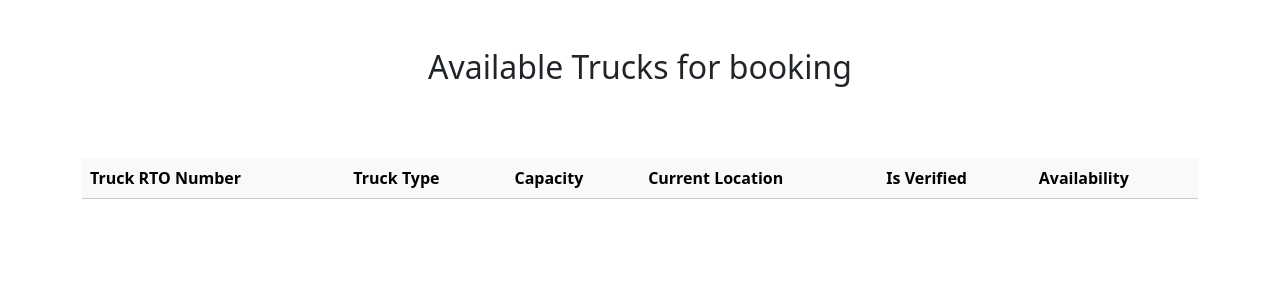
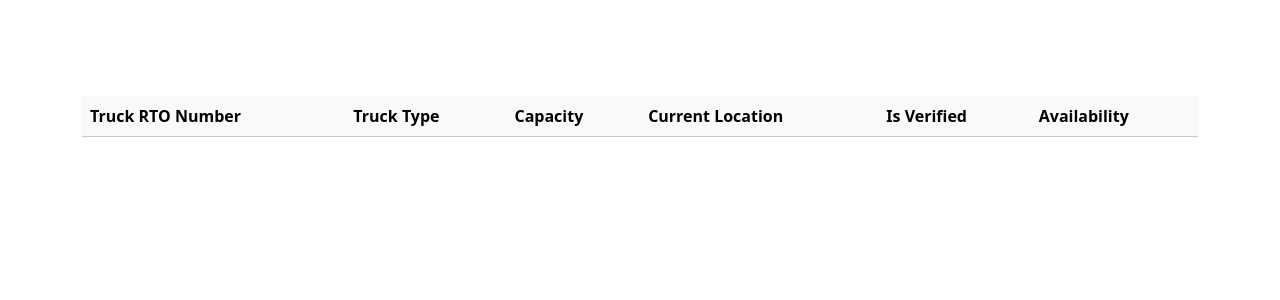
Before and after one commit to Niharipriya/Vahana_mitra.github.io, a Flask app: page /booking in a window 1280 px wide. Shown: the part 56-356 px from the top of the page. Run offline with Flask 3, Linux system fonts and the light colour scheme; data comes from the database, SQL or seed files in the repository; lists and menus that the app fills with data are empty; some libraries are stand-ins or nearby versions.

Commit message:
few changes

```diff
--- a/main.py
+++ b/main.py
@@ -40,11 +40,11 @@ def create_table():
         db.session.add(user)
         db.session.commit()
 
-@app.route("/tabs")
-def view_tabs():
-    truck = Truck.query.all()
-    load = Load.query.all()
-    return render_template("tabs.html", trucks=truck, loads=load)
+# @app.route("/tabs")
+# def view_tabs():
+#     truck = Truck.query.all()
+#     load = Load.query.all()
+#     return render_template("tabs.html", trucks=truck, loads=load)
 
 @login_manager.user_loader
 def load_user(user_id):
@@ -138,8 +138,7 @@ def profile():
                 fullname = signup_form.fullname.data,
                 password_hash = hashed_password,
                 email = signup_form.email.data,
-                phone = request.form.get('full_phone')
-,
+                phone = request.form.get('full_phone'),
             )
             db.session.add(user)
             db.session.commit()
@@ -165,7 +164,7 @@ def profile():
 
 @app.route("/register/<string:booking_type>/<int:id>", methods=['POST', 'GET'])
 def register(booking_type, id):
-    form = TruckRegistrationForm() if booking_type == 'truck' else MaterialRegistrationForm()
+    form = MaterialRegistrationForm() if booking_type == 'truck' else TruckRegistrationForm()
     return render_template("register.html", form=form )
 
 @app.route('/dashboard', methods=['POST', 'GET'])
--- a/templates/booking.html
+++ b/templates/booking.html
@@ -23,8 +23,8 @@
                         {% include 'truck_capsule.html' %}
                     {% endfor %}
             </div>
-            {% else %}
-                <h2 class="mb-4 text-center">Available Trucks for booking</h2>
+            {% elif booking_type == 'load' %}
+                <h2 class="mb-4 text-center">Available Materials for booking</h2>
             {% endif %}
         </div>
 
--- a/templates/dashboard.html
+++ b/templates/dashboard.html
@@ -17,7 +17,7 @@
                 <h4 class="text-center mb-3">Register Your Truck</h4>
                 {{ truck_form.hidden_tag() }}
                 <div class="mb-3">
-                    {{ truck_form.truck_name(class_="form-control", placeholder="Truck Owner Name") }}
+                    {{ truck_form.model(class_="form-control", placeholder="Truck Owner Name") }}
                 </div>
                 <div class="mb-3">
                     {{ truck_form.truck_registration_number(class_="form-control", placeholder="XX88 XY8888") }}
--- a/templates/register.html
+++ b/templates/register.html
@@ -11,7 +11,7 @@
             </div>
 
             <form method="post" class="bg-white p-4 rounded shadow">
-                <h4 class="text-center mb-3">Register Your Truck</h4>
+                <!-- <h4 class="text-center mb-3">Register Your Truck</h4> -->
                 {{ form.hidden_tag() }}
                 {% for form_item in form %}
                     <div class="mb-3">
```
Also changed, not shown: dev.db.
